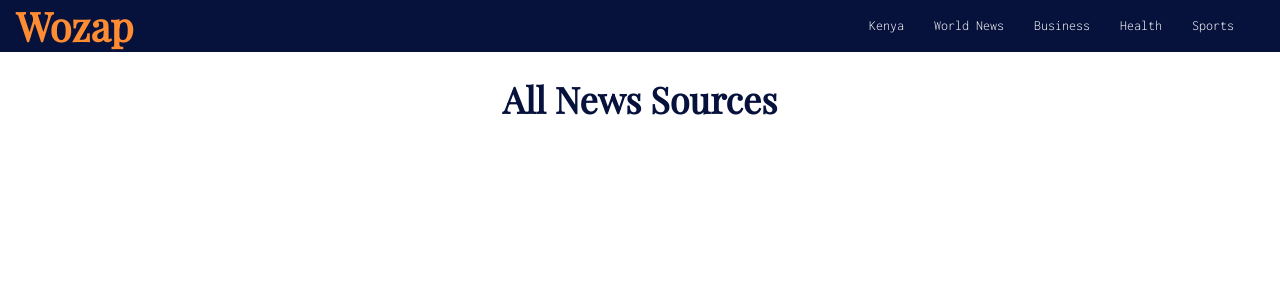
After one commit to emmakamau/Wozap, a Python web app: template app/templates/sources.html in a window 1280 px wide. The commit adds this page. Shown: the top 300 px of the page. Run offline with Jinja, Linux system fonts and the light colour scheme; the template is opened without the code that fills it, so the values that code supplies are empty; some libraries are stand-ins or nearby versions.

Commit message:
Fetch sources from the API and display in our main page

```diff
--- a/app/models.py
+++ b/app/models.py
@@ -15,7 +15,9 @@ class Article:
     pass
 
 class Source:
-    def __init__(self,id,name):
+    sources_list = []
+    def __init__(self,id,name,url):
         self.id = id
         self.name = name
+        self.url = url
     pass
--- a/app/static/css/index.css
+++ b/app/static/css/index.css
@@ -8,6 +8,10 @@ body{
     overflow-x: hidden;
     font-weight: 400;
     color: #06113C;
+}
+
+ul,li{
+    list-style: none;
 }
 
 /* Navbar styling */
@@ -115,6 +119,29 @@ body{
     height: 50%;
 }
 
+/* Sources styling */
+.source-title{
+    font-weight: 700;
+    font-size: large;
+    color: #06113C;
+    text-decoration: none;
+    padding-right: 5vh;
+}
+
+.source-heading{
+    color: #FF8C32;
+    font-weight: bolder;
+}
+
+.more-sources{
+    color: #FF8C32;
+    font-weight: bolder;
+}
+
+.sources-display-all{
+    padding: 1vh 6vh;
+}
+
 /* Footer styling */
 .footer{
     background-color: #06113C;
--- a/app/templates/navbar.html
+++ b/app/templates/navbar.html
@@ -11,11 +11,11 @@
         </div>
         <div class="navbar-collapse collapse">
             <ul class="nav navbar-nav">
-                <li><a href="#" class="link-nav">Kenya</a></li>
-                <li><a href="#" class="link-nav">World News</a></li>
-                <li><a href="#" class="link-nav">Business</a></li>
-                <li><a href="#" class="link-nav">Health</a></li>
-                <li><a href="#" class="link-nav">Sports</a></li>
+                <li><a href="/kenya" class="link-nav">Kenya</a></li>
+                <li><a href="/worldnews" class="link-nav">World News</a></li>
+                <li><a href="/business" class="link-nav">Business</a></li>
+                <li><a href="/health" class="link-nav">Health</a></li>
+                <li><a href="/sports" class="link-nav">Sports</a></li>
             </ul>
         </div>
     </div>
--- /dev/null
+++ b/app/templates/sources.html
@@ -0,0 +1,15 @@
+{% extends 'base.html' %}
+{% import 'macros.html' as macro %}
+
+{% block content %}
+    <div class="sources-display-all">
+        <h1 class="main-heading text-center">All News Sources</h1>
+        <div class="row">
+            {% for source in all_sources%}
+            <div class="col-md-3">
+                <a href="{{source.url}}">{{source.name}}</a>
+            </div>
+            {% endfor %}
+        </div>
+    </div>
+{% endblock %}
```
Also changed, not shown: app/main/views.py (+8 -1 lines), app/request.py (+25 -0 lines), app/templates/index.html (+8 -1 lines).
